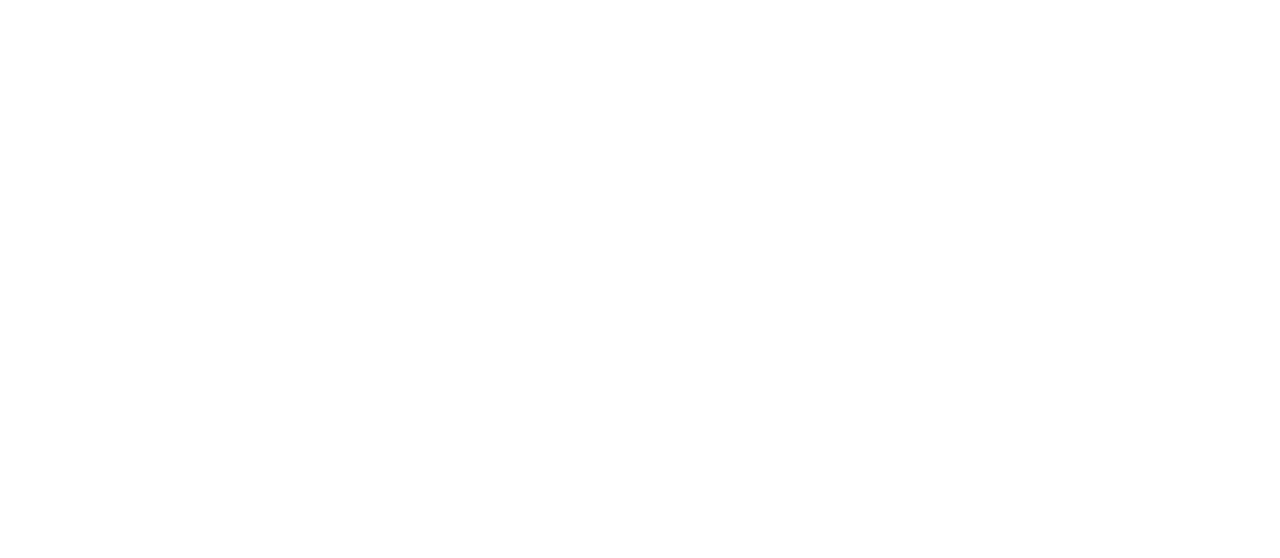
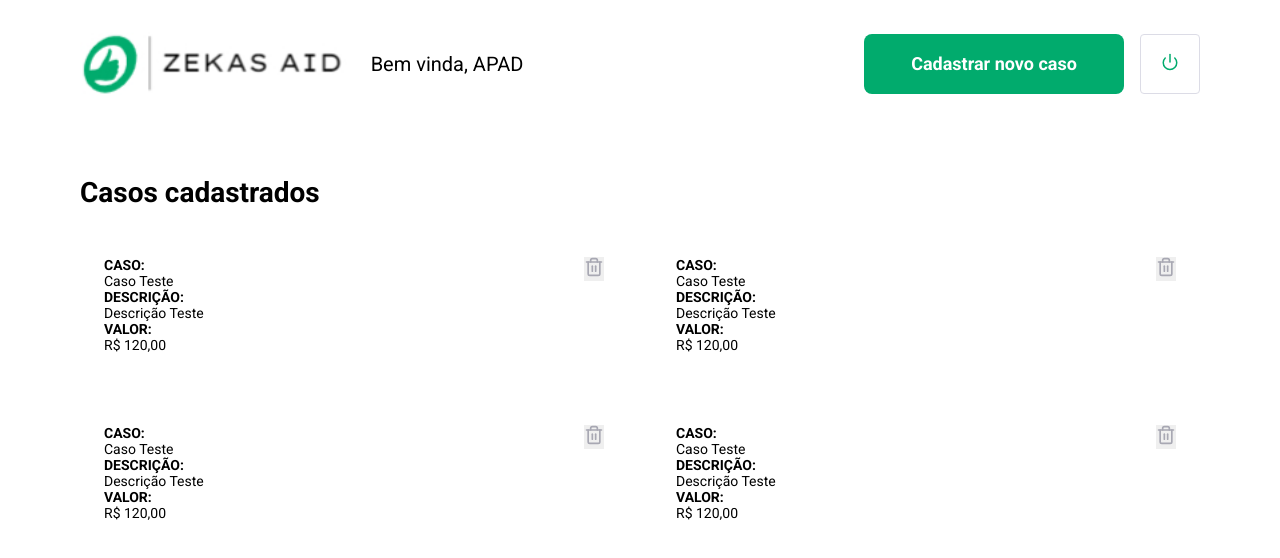
Before and after one commit to ZekasDev/ZekasAid, a React (Create React App) app in the folder Frontend/: page /profile in a window 1280 px wide. Shown: the top 558 px of the page. Built offline with nearby package versions, Linux system fonts and the light colour scheme.

Commit message:
Index de casos cadastrados

```diff
--- /dev/null
+++ b/Frontend/src/pages/Profile/index.js
@@ -0,0 +1,86 @@
+import React from "react";
+import { Link } from 'react-router-dom'
+import logoImg from '../../../src/assets/logo.jpg'
+import { FiPower, FiTrash2 } from 'react-icons/fi'
+import './styles.css'
+
+
+export default function Profile() {
+    return (
+        <div className="profile-container">
+            <header>
+                <img src={logoImg} alt='Logo' />
+                <span>Bem vinda, APAD</span>
+
+                <Link className="button" to="/incidents/new">Cadastrar novo caso</Link>
+                <button type="button">
+                <FiPower size={18} color="#01ab6d" />
+                </button>
+            </header>
+
+            <h1>Casos cadastrados</h1>
+
+            <ul>
+                <li>
+                    <strong>CASO:</strong>
+                    <p>Caso Teste</p>
+
+                    <strong>DESCRIÇÃO:</strong>
+                    <p>Descrição Teste</p>
+
+                    <strong>VALOR:</strong>
+                    <p>R$ 120,00</p>
+                <button type="button">
+                    <FiTrash2 size={20} color="#a8a8b3" />
+                </button>
+                </li>
+
+
+                <li>
+                    <strong>CASO:</strong>
+                    <p>Caso Teste</p>
+
+                    <strong>DESCRIÇÃO:</strong>
+                    <p>Descrição Teste</p>
+
+                    <strong>VALOR:</strong>
+                    <p>R$ 120,00</p>
+                <button type="button">
+                    <FiTrash2 size={20} color="#a8a8b3" />
+                </button>
+                </li>
+
+
+                <li>
+                    <strong>CASO:</strong>
+                    <p>Caso Teste</p>
+
+                    <strong>DESCRIÇÃO:</strong>
+                    <p>Descrição Teste</p>
+
+                    <strong>VALOR:</strong>
+                    <p>R$ 120,00</p>
+                <button type="button">
+                    <FiTrash2 size={20} color="#a8a8b3" />
+                </button>
+                </li>
+
+
+                <li>
+                    <strong>CASO:</strong>
+                    <p>Caso Teste</p>
+
+                    <strong>DESCRIÇÃO:</strong>
+                    <p>Descrição Teste</p>
+
+                    <strong>VALOR:</strong>
+                    <p>R$ 120,00</p>
+                <button type="button">
+                    <FiTrash2 size={20} color="#a8a8b3" />
+                </button>
+                </li>
+
+            </ul>
+        </div>
+    )
+}
--- /dev/null
+++ b/Frontend/src/pages/Profile/styles.css
@@ -0,0 +1,70 @@
+.profile-container {
+    width: 100%;
+    max-width: 1180px;
+    padding: 0 30px;
+    margin: 32px auto;
+}
+
+.profile-container header {
+    display: flex;
+    align-items: center;
+}
+
+.profile-container header span {
+    font-size: 20px;
+    margin-left: 24px;
+}
+
+.profile-container header img {
+    height: 64px;
+}
+
+.profile-container header a {
+    width: 260px;
+    margin-left: auto;
+    margin-top: 0;
+}
+
+.profile-container header button {
+    width: 60px;
+    height: 60px;
+    border-radius: 4px;
+    border: 1px solid #dcdce6;
+    background: transparent;
+    margin-left: 16px;
+    transition: border-color 0.2s ;
+}
+
+.profile-container header button:hover {
+    border-color: #999;
+}
+
+.profile-container h1 {
+    margin-top: 80px;
+    margin-bottom: 24px;
+}
+
+.profile-container ul {
+    display: grid;
+    grid-template-columns: 1fr 1fr;
+    grid-gap: 24px;
+    list-style: none;
+}
+
+.profile-container ul li {
+    background: #FFF;
+    padding: 24px;
+    border-radius: 8px;
+    position: relative;
+}
+
+.profile-container ul li button {
+    position: absolute;
+    right: 24px;
+    top: 24px;
+    border: 0;
+}
+
+.profile-container ul li button:hover {
+    filter: brightness(90%)
+}
--- a/Frontend/src/routes.js
+++ b/Frontend/src/routes.js
@@ -3,6 +3,7 @@
 
 import Login from './pages/Login'
 import Register from './pages/Register'
+import Profile from './pages/Profile'
 
 export default function Routes() {
     return (
@@ -10,6 +11,7 @@
             <Switch>
                 <Route path='/' exact component={Login} />
                 <Route path='/register' component={Register} />
+                <Route path='/profile' component={Profile} />
             </Switch>
         </BrowserRouter>
     )
```
